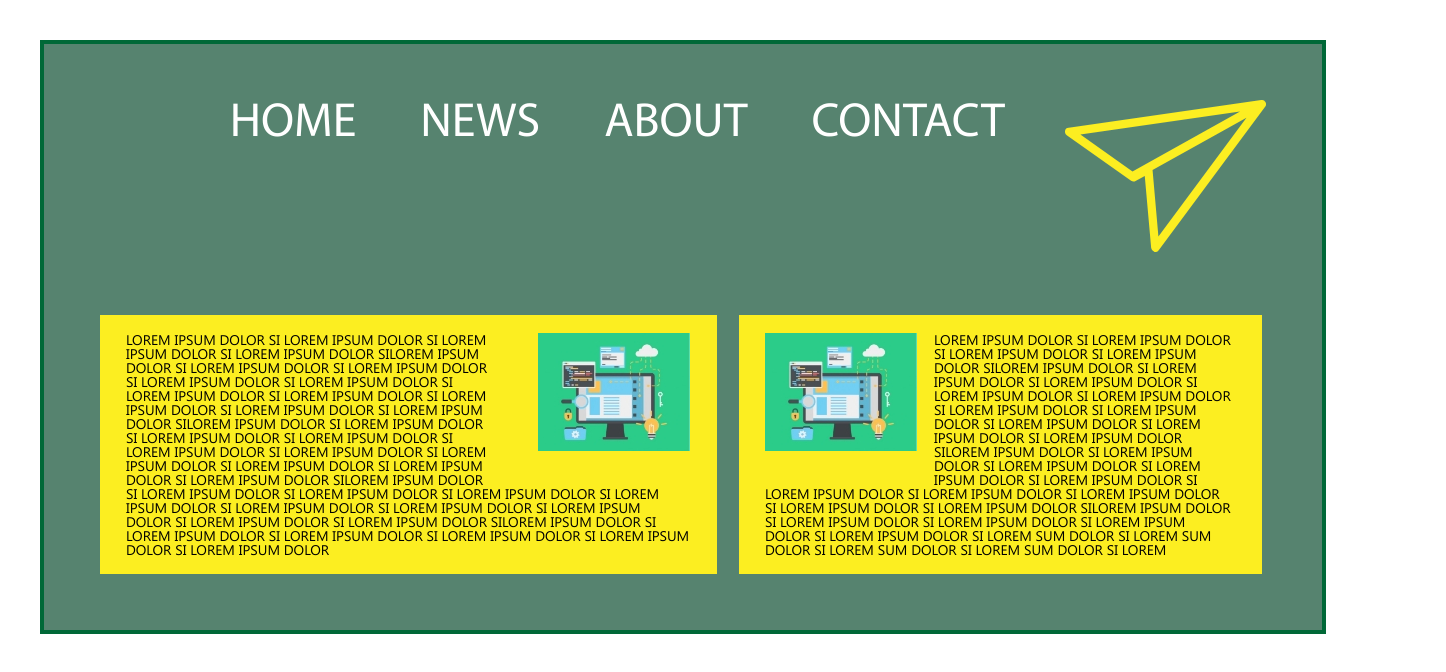
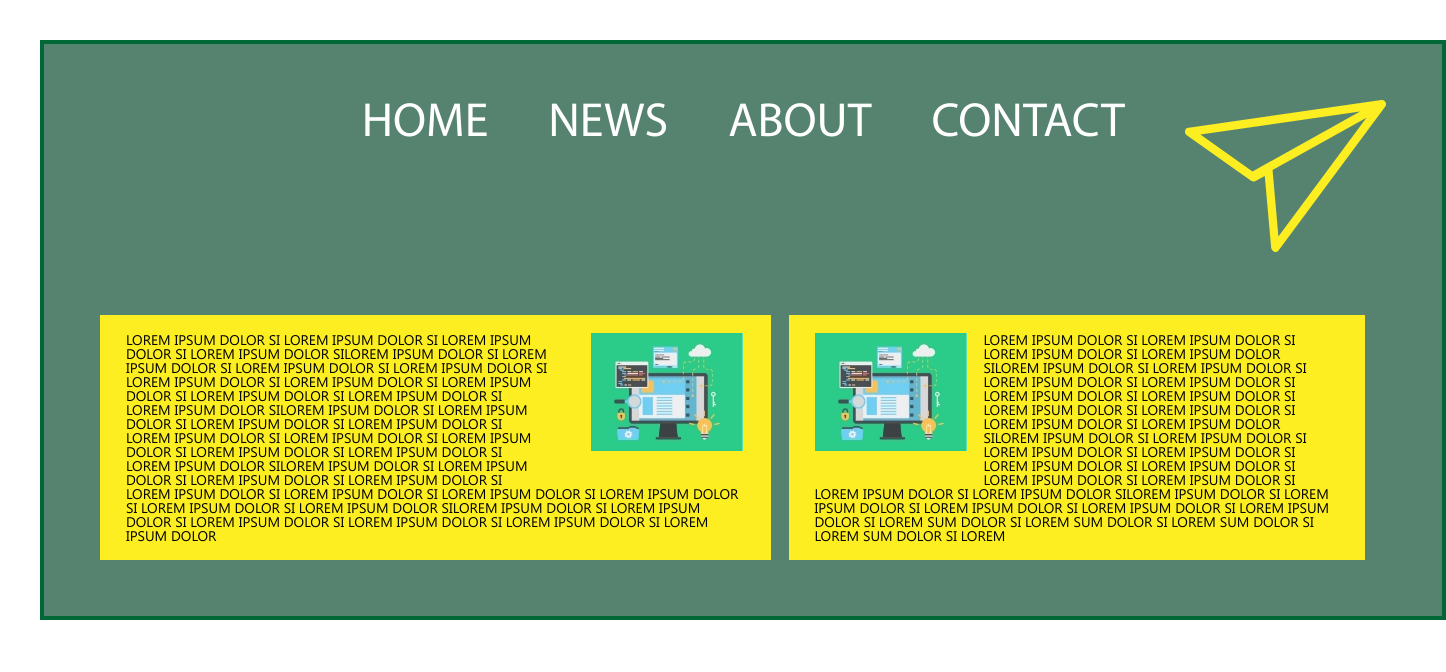
Before and after one commit to DavitInjgia/Lesson5, a plain HTML site: page index.html in a window 1280 px wide. Shown: the whole page, 1446 px wide, since content can reach past the window. Drawn offline with Linux system fonts and the light colour scheme.

Commit message:
floats change

```diff
--- a/css/reset.css
+++ b/css/reset.css
@@ -49,6 +49,6 @@ table {
 a{
 	text-decoration: none;
 }
-* {
+*. {
 	box-sizing: border-box;
 }
--- a/css/styles.css
+++ b/css/styles.css
@@ -1,6 +1,3 @@
-.d_block{
-	display: inline-block;
-}
 .main_box{
 	margin: 40px;
 	padding: 56px;
@@ -23,6 +20,7 @@
 }
 .nav-li{
 	margin-right: 60px;
+	float: right;
 }
 .navigation{
 	float: right;
@@ -31,15 +29,17 @@
 	clear: both;
 }
 .two-box{
-	width: 1168px;
+	width: 1280px;
 }
 .left-box{
+	float: left;
 	width: 617px;
 	background-color: #FCEE21;
 	padding: 17.7px 27.5px 16.9px 26px;
 	margin-right: 18px;
 }
 .right-box{
+	float: left;
 	width: 523px;
 	background-color: #FCEE21;
 	padding: 17.7px 27.5px 16.9px 26px;
--- a/index.html
+++ b/index.html
@@ -8,37 +8,39 @@
 	<link rel="stylesheet" type="text/css" href="css/styles.css">
 </head>
 <body>
-	<div class="d_block main_box">
+	<div class="main_box">
 		<header class="clear">
 			<img class="arrow" src="img\Path 1.svg" alt="Arrow" >
 			<nav class="navigation">
 				<ul>
-					<li class="d_block nav-li">
-						<a class="MyriadPro_regular_rel nav-a" href="#">home</a>
+					<li class=" nav-li">
+						<a class="MyriadPro_regular_rel nav-a" href="#">contact</a>
 					</li>
-					<li class="d_block nav-li">
+					<li class=" nav-li">
+						<a class="MyriadPro_regular_rel nav-a" href="#">about</a>
+					</li>
+					<li class=" nav-li">
 						<a class="MyriadPro_regular_rel nav-a" href="#">news</a>
 					</li>
-					<li class="d_block nav-li">
-						<a class="MyriadPro_regular_rel nav-a" href="#">about</a>
-					</li>
-					<li class="d_block nav-li">
-						<a class="MyriadPro_regular_rel nav-a" href="#">contact</a>
+					<li class=" nav-li">
+						<a class="MyriadPro_regular_rel nav-a" href="#">home</a>
 					</li>
 				</ul>
 			</nav>
+			<div class="clear"></div>
 		</header>
 		<section>
-			<div class="two-box d_block">
-				<div class="d_block left-box">
+			<div class="two-box">
+				<div class="left-box">
 					<img class="computer-img-1" src="img\NoPath - Copy (12).jpg" alt="Computer" >
 					<p  class="box-text">LOREM IPSUM DOLOR SI LOREM IPSUM DOLOR SI LOREM IPSUM DOLOR SI LOREM IPSUM DOLOR SILOREM IPSUM DOLOR SI LOREM IPSUM DOLOR SI LOREM IPSUM DOLOR SI LOREM IPSUM DOLOR SI LOREM IPSUM DOLOR SI LOREM IPSUM DOLOR SI LOREM IPSUM DOLOR SI LOREM IPSUM DOLOR SI LOREM IPSUM DOLOR SI LOREM IPSUM DOLOR SILOREM IPSUM DOLOR SI LOREM IPSUM DOLOR SI LOREM IPSUM DOLOR SI LOREM IPSUM DOLOR SI LOREM IPSUM DOLOR SI LOREM IPSUM DOLOR SI LOREM IPSUM DOLOR SI LOREM IPSUM DOLOR SI LOREM IPSUM DOLOR SI LOREM IPSUM DOLOR SILOREM IPSUM DOLOR SI LOREM IPSUM DOLOR SI LOREM IPSUM DOLOR SI LOREM IPSUM DOLOR SI LOREM IPSUM DOLOR SI LOREM IPSUM DOLOR SI LOREM IPSUM DOLOR SI LOREM IPSUM DOLOR SI LOREM IPSUM DOLOR SI LOREM IPSUM DOLOR SILOREM IPSUM DOLOR SI LOREM IPSUM DOLOR SI LOREM IPSUM DOLOR SI LOREM IPSUM DOLOR SI LOREM IPSUM DOLOR SI LOREM IPSUM DOLOR</p>
 				</div>
-				<div class="d_block right-box">
+				<div class="right-box">
 					<img class="computer-img-2" src="img\NoPath - Copy (12).jpg" alt="Computer" >
 					<p class="box-text">LOREM IPSUM DOLOR SI LOREM IPSUM DOLOR SI LOREM IPSUM DOLOR SI LOREM IPSUM DOLOR SILOREM IPSUM DOLOR SI LOREM IPSUM DOLOR SI LOREM IPSUM DOLOR SI LOREM IPSUM DOLOR SI LOREM IPSUM DOLOR SI LOREM IPSUM DOLOR SI LOREM IPSUM DOLOR SI LOREM IPSUM DOLOR SI LOREM IPSUM DOLOR SI LOREM IPSUM DOLOR SILOREM IPSUM DOLOR SI LOREM IPSUM DOLOR SI LOREM IPSUM DOLOR SI LOREM IPSUM DOLOR SI LOREM IPSUM DOLOR SI LOREM IPSUM DOLOR SI LOREM IPSUM DOLOR SI LOREM IPSUM DOLOR SI LOREM IPSUM DOLOR SI LOREM IPSUM DOLOR SILOREM IPSUM DOLOR SI LOREM IPSUM DOLOR SI LOREM IPSUM DOLOR SI LOREM IPSUM DOLOR SI LOREM IPSUM DOLOR SI LOREM SUM DOLOR SI LOREM SUM DOLOR SI LOREM SUM DOLOR SI LOREM SUM DOLOR SI LOREM</p>
 				</div>
 			</div>
+			<div class="clear"></div>
 		</section>
 	</div>
 </body>
```
